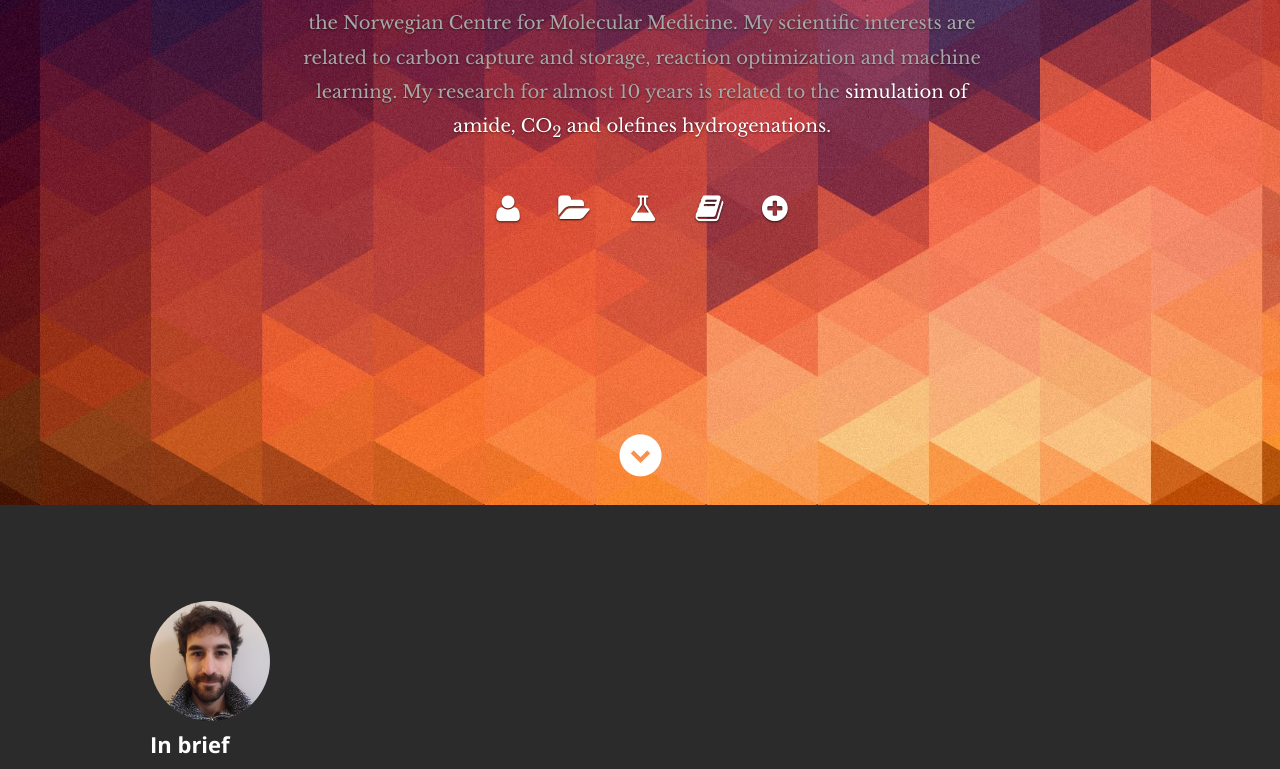
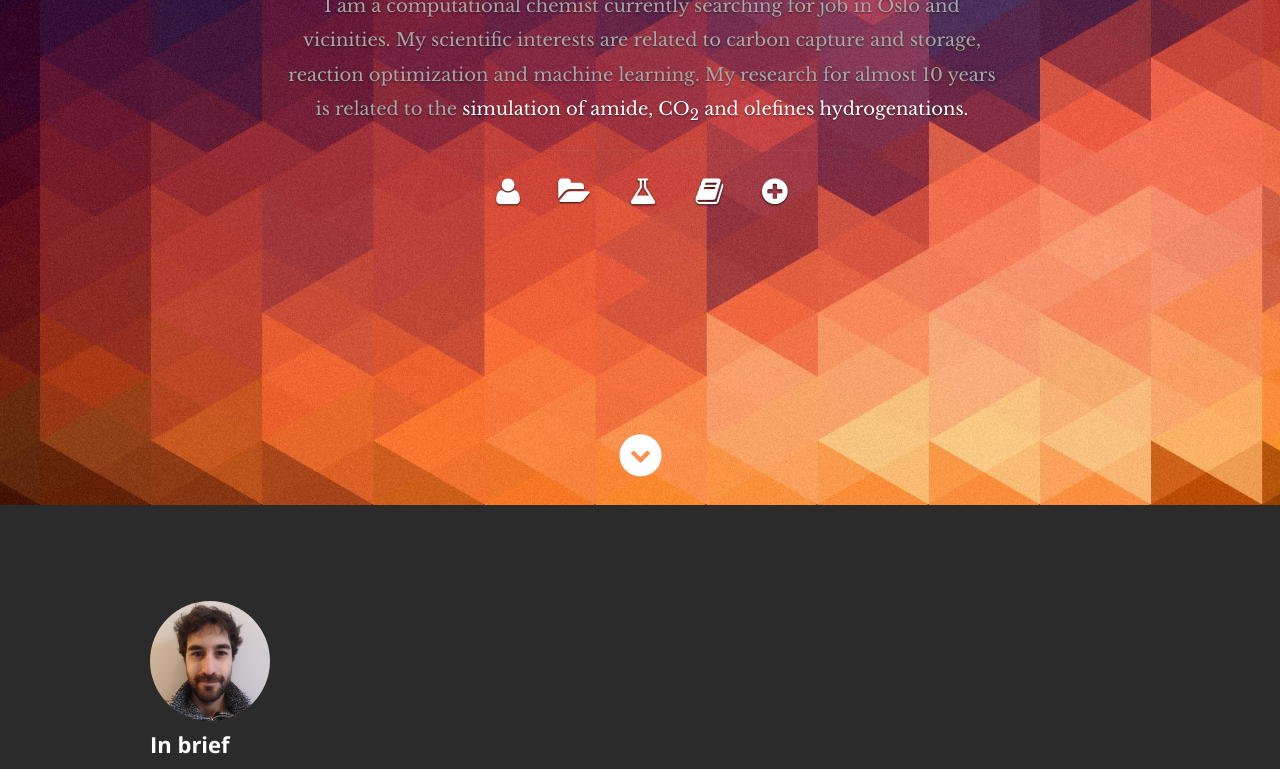
Before and after one commit to LluisArtusSuarez/LluisArtusSuarez.github.io, a plain HTML site: page index.html in a window 1280 px wide. Shown: the part 295-1064 px from the top of the page. Drawn offline with nearby package versions, Linux system fonts and the light colour scheme.

Commit message:
cv errata

```diff
--- a/index.html
+++ b/index.html
@@ -99,7 +99,7 @@
       <div class="banner-text">
 
 	<h2 style="color:white"><span>Lluis Artus Suarez's website</span></h2>
-        <h3>I am a computational chemist currently working as a laboratory technician at the Norwegian Centre for Molecular Medicine. My scientific interests are related to carbon capture and storage, reaction optimization  and machine learning. My research for almost 10 years is related to the <span> simulation of amide, CO<sub>2</sub> and olefines hydrogenations.</span>
+        <h3>I am a computational chemist currently searching for job in Oslo and vicinities. My scientific interests are related to carbon capture and storage, reaction optimization  and machine learning. My research for almost 10 years is related to the <span> simulation of amide, CO<sub>2</sub> and olefines hydrogenations.</span>
         <!-- Jaime's website had the following link to his company (<a href="https://nykode.com/" target="_blank">Nykode Threapeutics AS</a>) -->
           <hr/>
         <ul class="social">
@@ -198,7 +198,7 @@
 
       <div class="nine columns main-col">
 
-  <div class="row item">
+<!--  <div class="row item">
 
     <div class="twelve columns">
 
@@ -211,7 +211,7 @@
         <strong>Supervisor</strong>: <a target="_blank" href="https://www.med.uio.no/ncmm/english/people/aca/camilave/index.html">Camila Esguerra</a>.</br>
         <strong>Goals</strong>:</br>(1) Caretaker of the fish facilities.</br>
       </p>
-    </div>
+    </div> -->
   </div> <!-- item end -->
 
 	<div class="row item">
```
